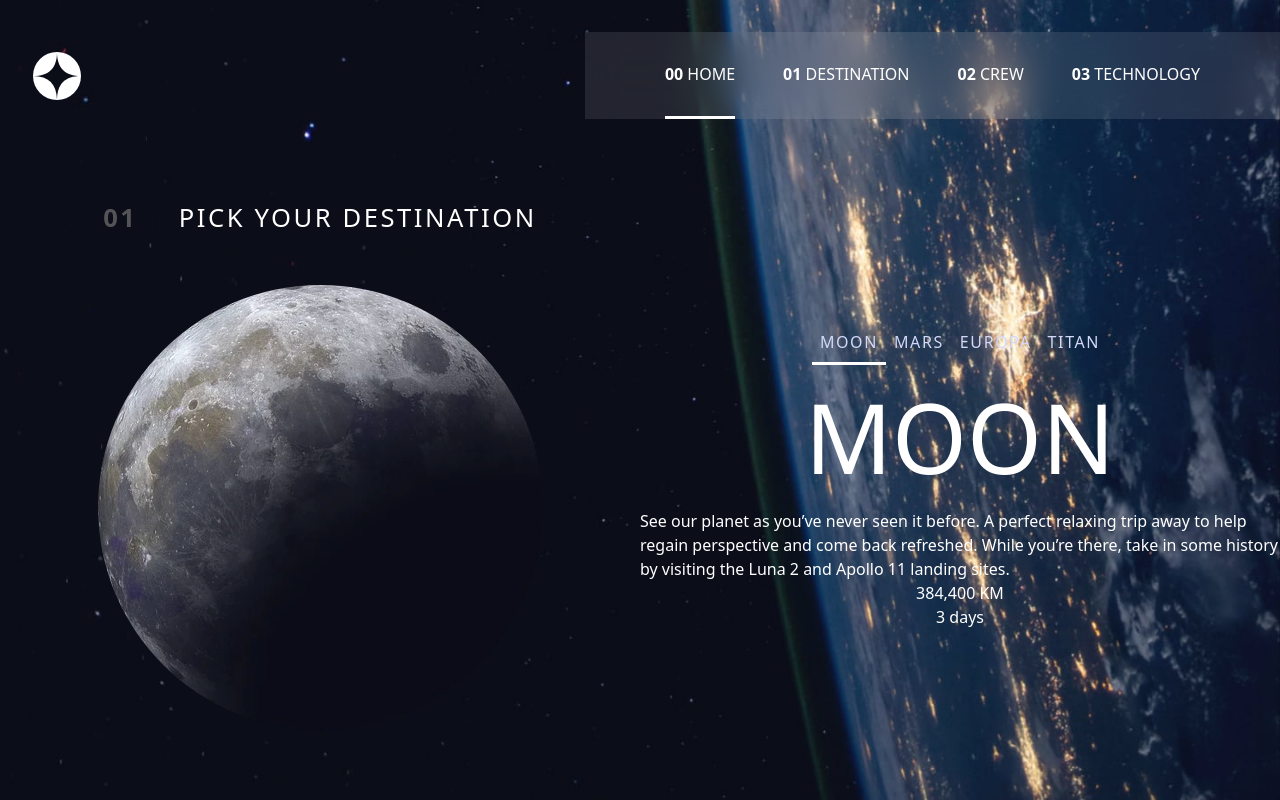
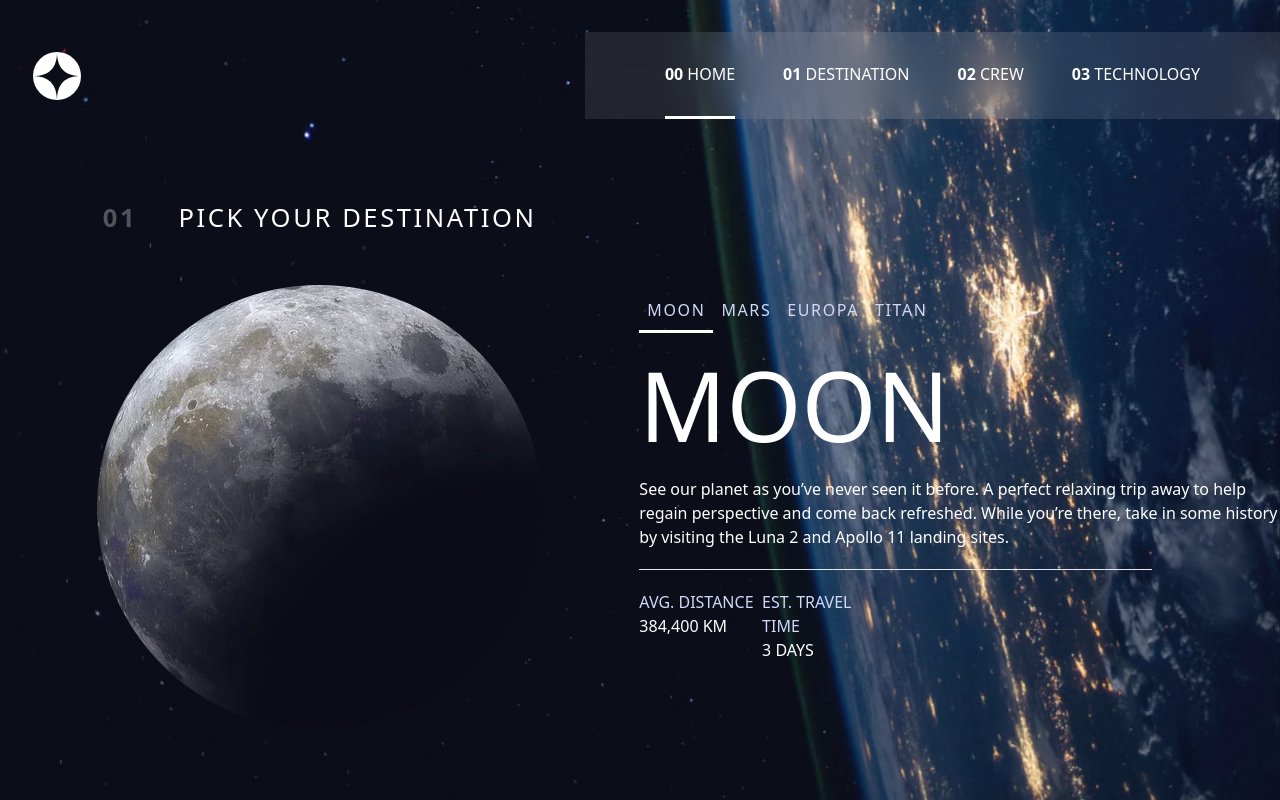
Before and after one commit to kairat-kempirbaev/public-vercel, an Angular app: page /destination in a window 1280 px wide. Built offline with nearby package versions, Linux system fonts and the light colour scheme; a web font is replaced by a local one.

Commit message:
Destination page: wide screen only

```diff
--- a/src/app/app.module.ts
+++ b/src/app/app.module.ts
@@ -6,6 +6,7 @@ import { DestinationComponent } from './page/destination/destination.component';
 import { CrewComponent } from './page/crew/crew.component';
 import { TechnologyComponent } from './page/technology/technology.component';
 import { HomeComponent } from './page/home/home.component';
+import { ProgressivePictureComponent } from './progressive-picture/progressive-picture.component';
 
 const appRoute: Routes = [
   { path: '', redirectTo: 'home', pathMatch: 'full' },
@@ -22,6 +23,7 @@ const appRoute: Routes = [
     CrewComponent,
     TechnologyComponent,
     HomeComponent,
+    ProgressivePictureComponent,
   ],
   imports: [BrowserModule, RouterModule.forRoot(appRoute)],
   // exports: [RouterModule],
--- a/src/app/page/destination/destination.component.html
+++ b/src/app/page/destination/destination.component.html
@@ -1,24 +1,22 @@
 <section class="flex basis-1/2 flex-col justify-top items-center">
   <h3 class="text-[1.6rem] text-white uppercase p-12 tracking-widest">
-    <span style="color: hsla(30, 2%, 56%, 0.55)" class="pr-[2rem] font-semibold "
+    <span style="color: hsla(30, 2%, 56%, 0.55)" class="pr-[2rem] font-semibold"
       >01</span
     >
     pick your destination
   </h3>
-  <picture>
-    <source srcset="/assets/destination/image-moon.webp" type="image/webp" />
-    <img src="/assets/destination/image-moon.jpg" alt="moon" />
-  </picture>
+  <app-progressive-picture [src]="images[tabI]"> </app-progressive-picture>
 </section>
 
-<main class="flex basis-1/2 justify-center items-center flex-col text-white">
-  <nav>
+<main class="flex basis-1/2 justify-center flex-col text-white items-start">
+  <nav >
     <ul class="cursor-pointer">
       <li
         class="font-sans uppercase font-normal inline-block p-2 tracking-widest"
         style="color: hsl(231 77% 90%)"
         [class.active]="i == tabI"
         *ngFor="let planet of destination; let i = index"
+        (click)="tabI = i"
       >
         {{ planet.title }}
       </li>
@@ -27,7 +25,11 @@
   <h1 class="text-[6rem] uppercase text-white">
     {{ destination[tabI].title }}
   </h1>
-  <p>{{ destination[tabI].description }}</p>
-  <p>{{destination[tabI].distance}}</p>
-  <p>{{destination[tabI].tt}}</p>
+  <p class="w-[70ch]">{{ destination[tabI].description }}</p>
+
+  <div class="my-[20px] border-b-[1px] w-[80%]"></div>
+  <div class="flex uppercase justify-between font-thin">
+    <p class="flex-1 basis-1/2"> <span style="color: hsl(231 77% 90%)">avg. distance </span><br/>{{ destination[tabI].distance }}</p>
+    <p class="flex-1  basis-1/2"> <span style="color: hsl(231 77% 90%)">est. travel time </span><br/>{{ destination[tabI].tt }}</p>
+  </div>
 </main>
--- a/src/app/page/destination/destination.component.ts
+++ b/src/app/page/destination/destination.component.ts
@@ -1,4 +1,5 @@
 import { Component, HostBinding, OnInit } from '@angular/core';
+import { ProgressivePictureComponent } from 'src/app/progressive-picture/progressive-picture.component';
 
 @Component({
   selector: 'app-destination',
@@ -8,30 +9,62 @@ import { Component, HostBinding, OnInit } from '@angular/core';
 export class DestinationComponent implements OnInit {
   @HostBinding('class') classes = 'flex-1 flex';
   protected destination = [
-    { title:'Moon',
+    {
+      title: 'Moon',
       description: `See our planet as you’ve never seen it before. A perfect relaxing trip away to help regain perspective and come back refreshed. While you’re there, take in some history by visiting the Luna 2 and Apollo 11 landing sites.`,
       distance: '384,400 KM',
       tt: '3 days',
     },
-    {title:'Mars',
-      description: 'Don’t forget to pack your hiking boots. You’ll need them to tackle Olympus Mons, the tallest planetary mountain in our solar system. It’s two and a half times the size of Everest!',
+    {
+      title: 'Mars',
+      description:
+        'Don’t forget to pack your hiking boots. You’ll need them to tackle Olympus Mons, the tallest planetary mountain in our solar system. It’s two and a half times the size of Everest!',
       distance: '225 mil. km',
       tt: '9 month',
     },
-    {title:'Europa',
+    {
+      title: 'Europa',
       description:
         'The smallest of the four Galilean moons orbiting Jupiter, Europa is a winter lover’s dream. With an icy surface, it’s perfect for a bit of ice skating, curling, hockey, or simple relaxation in your snug wintery cabin.',
       distance: '628 mil. km',
       tt: '3 years',
     },
-    {title:"Titan",
+    {
+      title: 'Titan',
       description:
         'The only moon known to have a dense atmosphere other than Earth, Titan is a home away from home (just a few hundred degrees colder!). As a bonus, you get striking views of the Rings of Saturn.',
       distance: '1.6 bil. km',
       tt: '7 years',
     },
   ];
-  protected  tabI: number = 0;
+
+  private static readonly prefix: string = '/assets/destination/';
+
+  protected readonly images = [
+    {
+      alt:"moon",
+      default: DestinationComponent.prefix + 'image-moon.png',
+      webp: DestinationComponent.prefix + 'image-moon.webp',
+    },
+    {
+      alt:"mars",
+      default: DestinationComponent.prefix + 'image-mars.png',
+      webp: DestinationComponent.prefix + 'image-mars.webp',
+    },
+    {
+      alt:"europa",
+      default: DestinationComponent.prefix + 'image-europa.png',
+      webp: DestinationComponent.prefix + 'image-europa.webp',
+    },
+    {
+      alt:"titan",
+      default: DestinationComponent.prefix + 'image-titan.png',
+      webp: DestinationComponent.prefix + 'image-titan.webp',
+    },
+  ];
+
+  protected tabI: number = 0;
+
   constructor() {}
 
   ngOnInit(): void {}
--- /dev/null
+++ b/src/app/progressive-picture/progressive-picture.component.html
@@ -0,0 +1,4 @@
+<picture>
+    <source [srcset]="src.webp" type="image/webp" />
+    <img [src]="src.default" [alt]="src.alt" />
+</picture>
--- /dev/null
+++ b/src/app/progressive-picture/progressive-picture.component.ts
@@ -0,0 +1,14 @@
+import { Component, Input, OnInit } from '@angular/core';
+
+@Component({
+  selector: 'app-progressive-picture',
+  templateUrl: './progressive-picture.component.html',
+  styleUrls: ['./progressive-picture.component.css'],
+})
+export class ProgressivePictureComponent implements OnInit {
+  @Input()
+  src!: { webp: string; default: string; alt: string };
+  constructor() {}
+
+  ngOnInit(): void {}
+}
```
Also changed, not shown: src/app/progressive-picture/progressive-picture.component.css (added), 2 other files (tests, documents, lock files or other folders).
